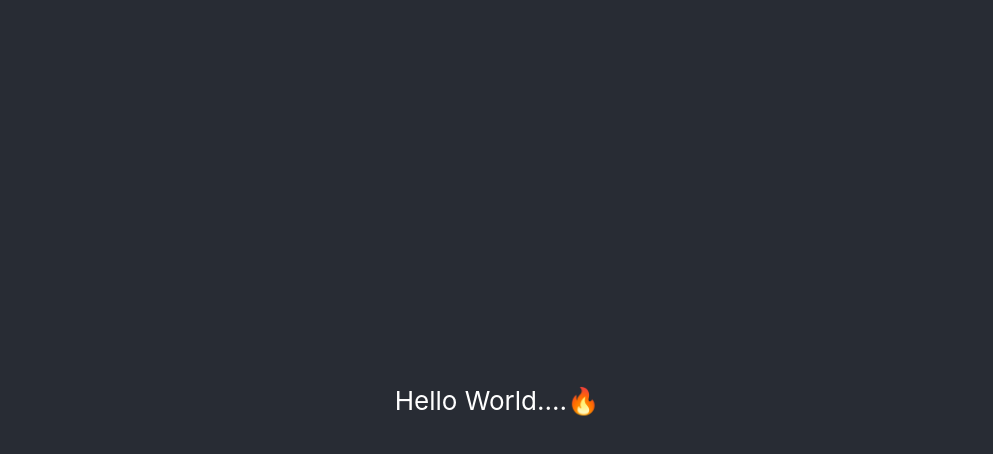
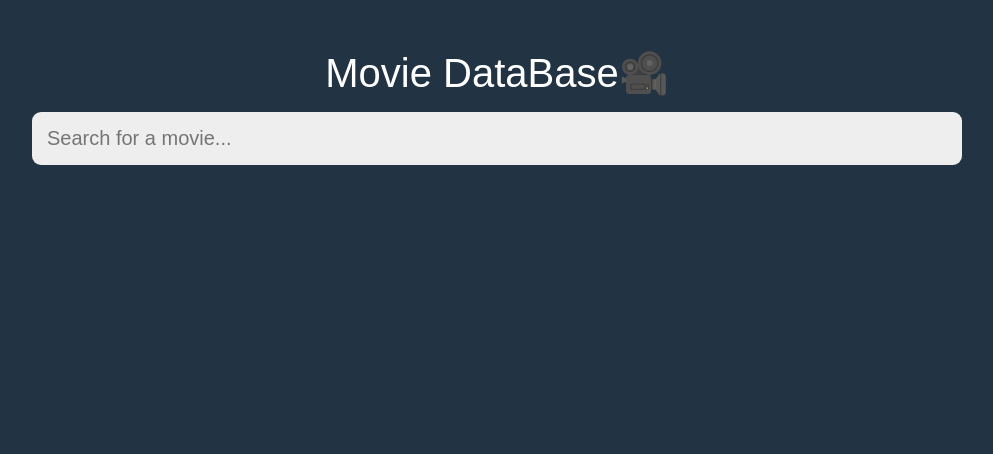
Before and after one commit to priyanshu4705/moviedb, a React (Create React App) app: page / in a window 1280 px wide. Shown: the top 454 px of the page, without its empty margins (143-1136 px from the left). Built offline with nearby package versions, Linux system fonts and the light colour scheme.

Commit message:
Added search bar and its styling

```diff
--- a/src/App.css
+++ /dev/null
@@ -1,14 +0,0 @@
-.App {
-  text-align: center;
-}
-
-.App-header {
-  background-color: #282c34;
-  min-height: 100vh;
-  display: flex;
-  flex-direction: column;
-  align-items: center;
-  justify-content: center;
-  font-size: calc(10px + 2vmin);
-  color: white;
-}
--- a/src/App.js
+++ b/src/App.js
@@ -1,12 +1,22 @@
 import React from 'react';
-import './App.css';
+import Search from "./components/Search"
 
 function App() {
+
+
+
+
   return (
     <div className="App">
-      <header className="App-header">
-        Hello World....🔥
+
+      <header>
+        <h1>Movie DataBase🎥</h1>
       </header>
+
+      <main>
+        <Search />
+      </main>
+
     </div>
   );
 }
--- /dev/null
+++ b/src/components/Search.js
@@ -0,0 +1,11 @@
+import React from 'react'
+
+function Search() {
+    return (
+        <section className="searchbox-wrap">
+            <input type="text" placeholder="Search for a movie..." className="searchbox"/>
+        </section>
+    )
+}
+
+export default Search
--- a/src/index.css
+++ b/src/index.css
@@ -1,13 +1,58 @@
-body {
+*{
   margin: 0;
-  font-family: -apple-system, BlinkMacSystemFont, 'Segoe UI', 'Roboto', 'Oxygen',
-    'Ubuntu', 'Cantarell', 'Fira Sans', 'Droid Sans', 'Helvetica Neue',
-    sans-serif;
-  -webkit-font-smoothing: antialiased;
-  -moz-osx-font-smoothing: grayscale;
+  padding: 0;
+  box-sizing: border-box;
 }
 
-code {
-  font-family: source-code-pro, Menlo, Monaco, Consolas, 'Courier New',
-    monospace;
+body{
+  font-family: "monserrat",sans-serif;
+  background-color: #223343;
 }
+
+header{
+  padding: 50px 15px 0px;
+}
+
+header h1{
+  color: #FFF;
+  font-size: 40px;
+  font-weight: 500;
+  text-align: center;
+}
+
+main{
+  width: 100%;
+  max-width: 960px;
+  margin: 0 auto;
+}
+
+section{
+  padding: 15px;
+}
+
+.searchbox{
+  display: block;
+  width: 100%;
+  padding: 15px;
+
+  border: none;
+  outline: none;
+  background: none;
+
+  background-color: #EEE;
+  border-radius: 9px;
+
+  color: #53565A;
+  font-size: 20px;
+  font-weight: 300;
+
+  transition: 0.4s ease-out;
+}
+
+.searchbox:hover{
+  box-shadow: 0px 0px 8px 3px #4483C4;
+}
+
+.searchbox:focus{
+  box-shadow: 0px 0px 8px 3px #4483C4;
+}
```
